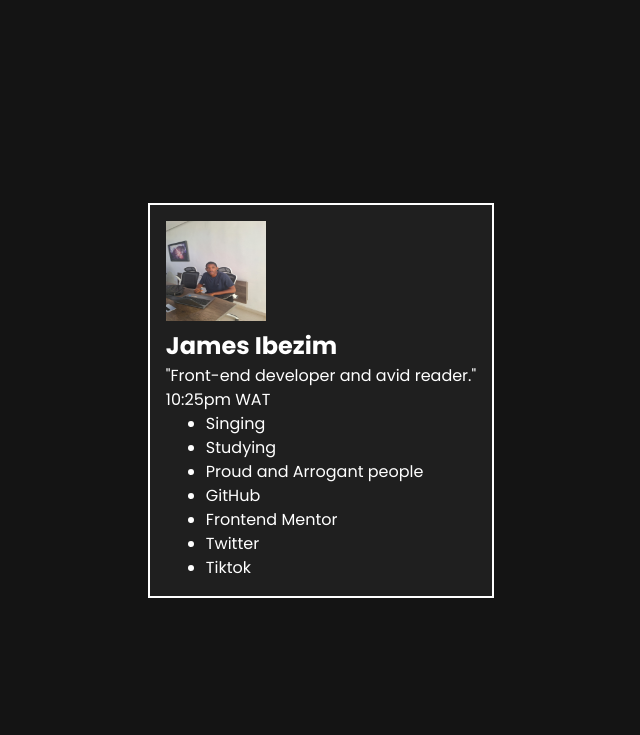
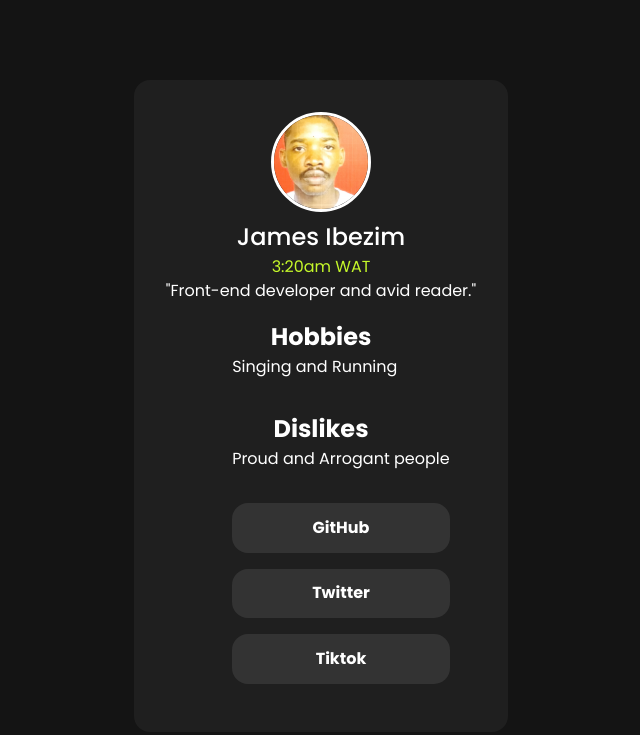
Before and after one commit to Jimztech/Testable-Profile-Card, a plain HTML site: page index.html in a window 1280 px wide. Shown: the whole page, without its empty margins (319-959 px from the left). Drawn offline with Linux system fonts and the light colour scheme.

Commit message:
all changes implemented

```diff
--- a/index.html
+++ b/index.html
@@ -20,44 +20,51 @@
 
 </head>
 <body>
-  <article class="container">
+  <article class="container" data-testid="test-profile-card">
     <figure>
       <img
-        src="./assets/images/avatar-james.jpg"
+        src="./assets/images/avatar-james-2.jpg"
         alt="user avatar"
         width="100"
         height="100"
+        class="avatar"
+        data-testid="test-user-avatar"
       >
     </figure>
 
     <header>
-      <h1>James Ibezim</h1>
-      <p>"Front-end developer and avid reader."</p>
+      <h1 data-testid="test-user-name">James Ibezim</h1>
+      <p class="time" data-testid="test-user-time"></p>
     </header>
 
-    <!-- Current time -->
-    10:25pm WAT
+    <p class="bio" data-testid="test-user-bio">"Front-end developer and avid reader."</p>
 
-    <!-- Hobbies -->
     <section>
-      <ul>
-        <li>Singing</li>
-        <li>Studying</li>
-      </ul>
+      <!-- Hobbies -->
+      <div class="hobbies-container">
+        <p class="hobbies-title">Hobbies</p>
+        <ul class="hobbies">
+          <li data-testid="test-user-hobbies"><p>Singing and Running</p></li>
+        </ul>
+      </div>
 
       <!-- Dislikes -->
-      <ul>
-        <li>Proud and Arrogant people</li>
+      <div class="dislike-container">
+        <p>Dislikes</p>
+        <ul class="dislike">
+          <li data-testid="test-user-dislikes">Proud and Arrogant people</li>
+        </ul>
+      </div>
+
+      <!-- Links -->
+      <ul class="links" data-testid="test-user-social-links">
+        <li><a href="https://github.com/Jimztech" target="_blank">GitHub</a></li>
+        <li><a href="https://x.com/Engr_Jamie" target="_blank">Twitter</a></li>
+        <li><a href="https://tiktok.com/@engr_jamie" target="_blank">Tiktok</a></li>
       </ul>
 
     </section>
-    <!-- Links -->
-    <ul>
-      <li>GitHub</li>
-      <li>Frontend Mentor</li>
-      <li>Twitter</li>
-      <li>Tiktok</li>
-    </ul>
+
   </article>
 
   <script src="./index.js"></script>
--- a/index.js
+++ b/index.js
@@ -0,0 +1,27 @@
+function updateTime() {
+    const timeElement = document.querySelector('.time');
+    const now = new Date();
+
+    // Get hours and minutes
+    let hours = now.getHours();
+    const minutes = now.getMinutes();
+
+    // Determine AM/PM
+    const ampm = hours >= 12 ? 'pm' : 'am';
+
+    // Convert to 12-hour format
+    hours = hours % 12;
+    hours = hours ? hours : 12; // 0 should be 12
+
+    // Add leading zero to minutes if needed
+    const minutesStr = minutes < 10 ? '0' + minutes : minutes;
+
+    // Update the element
+    timeElement.textContent = `${hours}:${minutesStr}${ampm} WAT`;
+}
+
+// Update time immediately
+updateTime();
+
+// Update every minute (60000 milliseconds)
+setInterval(updateTime, 60000);
--- a/style/styles.css
+++ b/style/styles.css
@@ -18,6 +18,54 @@ body {
 
 .container {
     background-color: var(--medium-grey);
-    border: 2px solid white;
+    padding: 2rem;
+    display: flex;
+    flex-direction: column;
+    align-items: center;
+    text-align: center;
+    border-radius: 1rem;
+}
+header > h1 {
+    font-weight: 500;
+}
+header > p {
+    color: var(--light-green);
+}
+
+.avatar {
+  border-radius: 50%;
+  object-fit: cover;
+  border: 3px solid #fff;
+}
+
+.hobbies, .links, .dislike {
+    list-style: none;
+}
+.hobbies > li > p, .dislike > li {
+    text-align: left;
+}
+.links a {
+    text-decoration: none;
+    color: var(--white);
+    font-weight: 700;
+}
+.links > li {
+    padding: 0.8rem 5rem;
+    border-radius: 1rem;
+    margin: 1rem;
+    background-color: var(--light-grey);
+}
+
+.hobbies-container, .dislike-container {
     padding: 1rem;
 }
+.hobbies-container > p, .dislike-container > p {
+    font-weight: 700;
+    font-size: 1.5rem;
+}
+
+@media (min-width: 900px) {
+    .container {
+        margin: 5rem;
+    }
+}
```
Also changed, not shown: assets/images/avatar-james-2.jpg (added).
